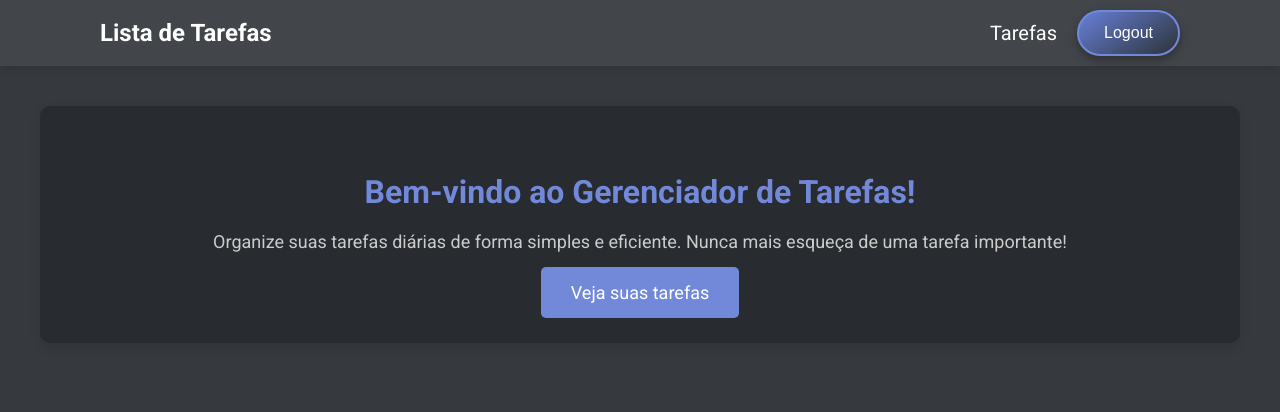
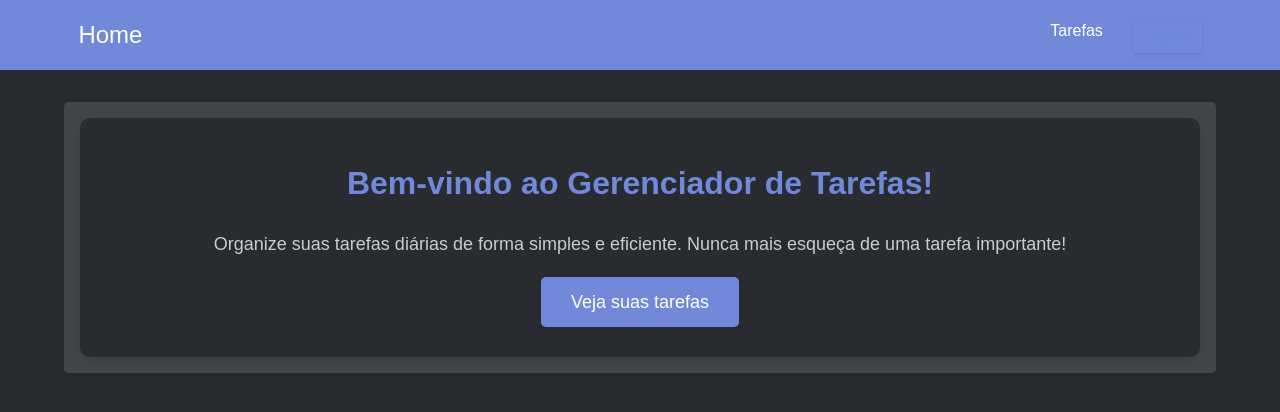
Before and after one commit to 2dbueno/Todo-List-App, a Django app: page / in a window 1280 px wide. Shown: the top 412 px of the page. Run offline with Django 5.2, Linux system fonts and the light colour scheme; the visitor is signed in with stand-in values (Sample User, id 1).

Commit message:
Reworked UX/UI v1.0

```diff
--- /dev/null
+++ b/todos/static/css/base.css
@@ -0,0 +1,149 @@
+/* Reset e estilo base */
+* {
+    margin: 0;
+    padding: 0;
+    box-sizing: border-box;
+}
+
+body {
+    font-family: Arial, sans-serif;
+    background-color: #282b30;
+    color: #FFF;
+    line-height: 1.6;
+}
+
+/* Variáveis para cores principais */
+:root {
+    --primary-color: #7289da;
+    --hover-color: #31ff31;
+    --background-color: #282b30;
+    --secondary-bg-color: #424549;
+    --text-color: #FFF;
+    --link-color: #F3F5F7;
+}
+
+/* Navbar */
+.navbar {
+    background-color: var(--primary-color);
+    padding: 1rem;
+    margin-bottom: 2rem;
+}
+
+.navbar .container {
+    display: flex;
+    justify-content: space-between;
+    align-items: center;
+}
+
+.navbar-brand {
+    position: relative;
+    color: var(--text-color);
+    text-decoration: none;
+    font-size: 1.5rem;
+}
+
+.navbar-brand::after {
+    content: '';
+    position: absolute;
+    left: 50%;
+    bottom: 0.3rem;
+    width: 0;
+    height: 2px;
+    background-color: var(--link-color);
+    transition: width 0.3s ease, left 0.3s ease;
+}
+
+.navbar-brand:hover::after {
+    width: 100%;
+    left: 0;
+}
+
+/* Navbar links à direita */
+.navbar .navbar-right {
+    display: flex;
+    align-items: center;
+}
+
+.nav-links {
+    list-style: none;
+    display: flex;
+    gap: 20px;
+    margin: 0;
+    padding: 0;
+}
+
+.nav-links a {
+    color: var(--text-color);
+    text-decoration: none;
+    font-size: 16px;
+    padding: 10px;
+}
+
+.nav-links a:hover {
+    color: var(--hover-color);
+}
+
+/* Botão de logout */
+.logout-button {
+    background: none; /* Remover o fundo */
+    color: var(--primary-color);
+    padding: 8px 12px; /* Ajustar padding */
+    border: 2px solid var(--primary-color); /* Bordas */
+    border-radius: 5px;
+    cursor: pointer;
+    transition: background-color 0.3s ease, color 0.3s ease, box-shadow 0.3s ease;
+    box-shadow: 0 2px 4px rgba(0, 0, 0, 0.1); /* Sombra leve */
+}
+
+.logout-button:hover {
+    background-color: var(--primary-color); /* Fundo ao passar o mouse */
+    color: #fff; /* Mudar a cor do texto */
+    box-shadow: 0 4px 8px rgba(0, 0, 0, 0.2); /* Sombra mais forte */
+}
+
+
+/* Container principal */
+.container {
+    width: 90%;
+    max-width: 1200px;
+    margin: 0 auto;
+}
+
+/* Botão de Confirmação Padrão */
+.btn-confirmar {
+    background-color: #0aac25;
+    color: #fff;
+    padding: 10px 20px;
+    border: none;
+    border-radius: 5px;
+    cursor: pointer;
+    font-size: 16px;
+    transition: background-color 0.3s ease, transform 0.2s ease;
+    box-shadow: 0 4px 6px rgba(0, 0, 0, 0.1);
+}
+
+.btn-confirmar:hover {
+    background-color: #08981e;
+    /* transform: scale(0.5); */
+}
+
+.btn-confirmar:active {
+    background-color: #067a18;
+    /* transform: scale(0.98); */
+}
+
+.btn-position {
+    position: absolute;
+    top: 10rem;
+    right: 25rem; /* Distância da borda direita */
+    transform: translateY(-50%); /* Centraliza verticalmente */
+}
+
+/* Main content */
+main {
+    padding: 1rem;
+    background-color: var(--secondary-bg-color);
+    color: var(--text-color);
+    box-shadow: 0 0 10px rgba(0, 0, 0, 0.1);
+    border-radius: 5px;
+}
--- a/todos/static/css/home.css
+++ b/todos/static/css/home.css
@@ -1,99 +1,3 @@
-/* Importando a fonte Roboto */
-@import url('https://fonts.googleapis.com/css2?family=Roboto:wght@400;500;700&display=swap');
-
-body, html {
-    margin: 0;
-    padding: 0;
-    font-family: 'Roboto', sans-serif;
-    background-color: #36393e;
-    color: #fff;
-    box-sizing: border-box;
-}
-
-header {
-    background-color: #424549;
-    padding: 10px 40px;
-    box-shadow: 0px 4px 8px rgba(0, 0, 0, 0.1);
-}
-
-nav {
-  display: flex;
-  justify-content: space-between;
-  align-items: center;
-  padding: 0 5%;
-}
-
-.navbar-brand {
-  font-size: 24px;
-  color: #fff;
-  font-weight: 700;
-}
-
-nav ul {
-  list-style: none;
-  display: flex;
-  gap: 20px;
-  margin: 0;
-  padding: 0;
-  margin-left: auto;
-  align-items: center;
-}
-
-nav ul li {
-  display: flex;
-  align-items: center;
-}
-
-nav ul li a {
-  color: #fff;
-  text-decoration: none;
-  font-size: 20px;
-  padding: 10px 0;
-}
-
-.logout-button {
-    background: linear-gradient(145deg, #6780da, #2d3338);
-    color: #fff;
-    padding: 12px 25px;
-    font-size: 16px;
-    border: 2px solid #7289da;
-    border-radius: 25px;
-    transition: all 0.3s ease;
-    position: relative;
-    overflow: hidden;
-    z-index: 1;
-    box-shadow: 0px 4px 10px rgba(0, 0, 0, 0.3);
-    cursor: pointer;
-}
-
-.logout-button::before {
-    content: '';
-    position: absolute;
-    top: 0;
-    left: -100%;
-    width: 100%;
-    height: 100%;
-    background-color: rgba(255, 255, 255, 0.2);
-    transition: all 0.4s ease;
-    z-index: -1;
-}
-
-.logout-button:hover::before {
-    left: 100%;
-}
-
-.logout-button:hover {
-    color: #fff;
-    background-color: #424549;
-    border-color: #7289da;
-}
-
-.container {
-    max-width: 1200px;
-    margin: 40px auto;
-    padding: 0 20px;
-}
-
 .intro-section {
     background-color: #282b30;
     padding: 40px;
--- a/todos/templates/base.html
+++ b/todos/templates/base.html
@@ -1,23 +1,37 @@
 <!doctype html>
 <html lang="pt-br">
 <head>
+    {% load static %}
     <meta charset="utf-8">
     <meta name="viewport" content="width=device-width, initial-scale=1">
 
-    <title> {% block page_title %}{% endblock page_title %}</title>
+    <!-- Título dinâmico da página -->
+    <title>{% block page_title %}{% endblock page_title %}</title>
 
-    <link href="https://cdn.jsdelivr.net/npm/bootstrap@5.3.3/dist/css/bootstrap.min.css" rel="stylesheet" integrity="sha384-QWTKZyjpPEjISv5WaRU9OFeRpok6YctnYmDr5pNlyT2bRjXh0JMhjY6hW+ALEwIH" crossorigin="anonymous">
+    <!-- Inclusão do arquivo CSS base -->
+    <link rel="stylesheet" href="{% static 'css/base.css' %}">
+
+    <!-- Bloco para CSS adicional específico de cada página -->
+    {% block extra_css %}{% endblock extra_css %}
 </head>
 <body>
-    <nav class="navbar bg-dark mb-4" data-bs-theme="dark">
+    <nav class="navbar">
         <div class="container">
-          <a class="navbar-brand" href="{% url "home" %}">Tarefas</a>
+            <!-- Título do Navbar dinâmico -->
+            <a class="navbar-brand" href="{% url 'home' %}">{% block navbar_title %}Lista de Tarefas{% endblock %}</a>
+
+            <!-- Bloco para a parte direita do navbar -->
+            <div class="navbar-right">
+                {% block navbar_right %}{% endblock navbar_right %}
+            </div>
         </div>
     </nav>
 
     <main class="container">
         {% block content %}{% endblock content %}
     </main>
-    <script src="https://cdn.jsdelivr.net/npm/bootstrap@5.3.3/dist/js/bootstrap.bundle.min.js" integrity="sha384-YvpcrYf0tY3lHB60NNkmXc5s9fDVZLESaAA55NDzOxhy9GkcIdslK1eN7N6jIeHz" crossorigin="anonymous"></script>
+
+    <!-- Bloco para scripts adicionais -->
+    {% block extra_js %}{% endblock extra_js %}
 </body>
 </html>
--- a/todos/templates/home/home.html
+++ b/todos/templates/home/home.html
@@ -1,18 +1,13 @@
+{% extends 'base.html' %}
+
 {% load static %}
-<!DOCTYPE html>
-<html lang="pt-br">
-<head>
-    <meta charset="UTF-8">
-    <meta name="viewport" content="width=device-width, initial-scale=1.0">
-    <title>Gerenciador de Tarefas</title>
-    <link rel="stylesheet" href="{% static 'css/home.css' %}">
-</head>
-<body>
-    <!-- Cabeçalho com navegação -->
-    <header>
-        <nav>
-            <a class="navbar-brand">Lista de Tarefas</a>
-            <ul>
+
+{% block page_title %}Home - Gerenciador de Tarefas{% endblock %}
+
+{% block navbar_title %}Home{% endblock %}
+
+{% block navbar_right %}
+    <ul class="nav-links">
         <li><a href="{% url 'todo_list' %}">Tarefas</a></li>
         {% if user.is_authenticated %}
         <li>
@@ -25,13 +20,15 @@
         <li><a href="{% url 'login_user' %}">Login</a></li>
         <li><a href="{% url 'register_user' %}">Cadastro</a></li>
         {% endif %}
+    </ul>
+{% endblock %}
 
-            </ul>
-        </nav>
-    </header>
+{% block extra_css %}
+    <link rel="stylesheet" href="{% static 'css/home.css' %}">
+{% endblock %}
 
+{% block content %}
     <!-- Conteúdo principal -->
-    <main class="container">
     <section class="intro-section">
         <h2>Bem-vindo ao Gerenciador de Tarefas!</h2>
         <p>Organize suas tarefas diárias de forma simples e eficiente. Nunca mais esqueça de uma tarefa importante!</p>
@@ -46,9 +43,8 @@
             <button id="cancelBtn">Não</button>
         </div>
     </div>
-    </main>
+{% endblock %}
 
-    <!-- Inclusão do JavaScript -->
+{% block extra_js %}
     <script src="{% static 'js/home.js' %}"></script>
-</body>
-</html>
+{% endblock %}
--- a/todos/templates/todos/todo_form.html
+++ b/todos/templates/todos/todo_form.html
@@ -17,6 +17,6 @@
       <form method="post">
           {% csrf_token %}
           {{ form|crispy }}
-          <button type="submit" class="btn btn-primary">Enviar</button>
+          <button type="submit" class="btn-confirmar">Enviar</button>
       </form>
 {% endblock content %}
--- a/todos/templates/todos/todo_list.html
+++ b/todos/templates/todos/todo_list.html
@@ -38,5 +38,5 @@
 {% else %}
 <p>Não há tarefas cadastradas</p>
 {% endif %}
-<a href="{% url "todo_create" %}" class="btn btn-primary">Nova tarefa</a>
+<a href="{% url "todo_create" %}" class="btn-position btn-confirmar">Nova tarefa</a>
 {% endblock content %}
```
Lines whose indentation alone changed are shown as unchanged.
